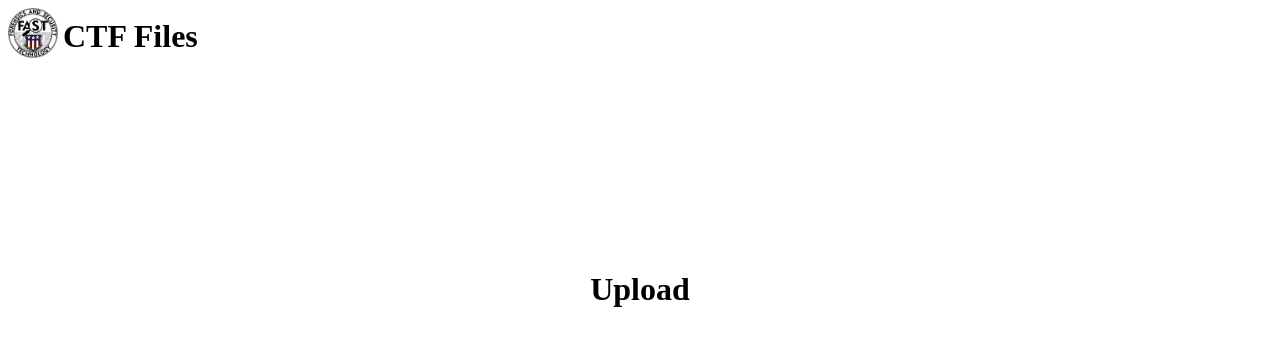
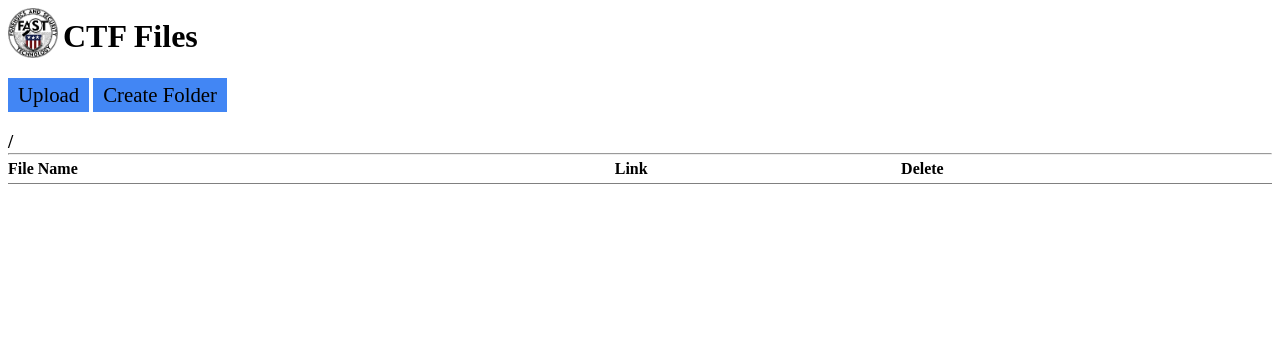
Before and after one commit to calpolyfast/FileProxy, a website: page views/index.html in a window 1280 px wide. Drawn offline with nearby package versions, Linux system fonts and the light colour scheme; files that its build step writes are made by us from their sources; files whose address does not match are found by name.

Commit message:
Most of basic files ui finished

```diff
--- /dev/null
+++ b/public/css/base.css
@@ -0,0 +1,16 @@
+#header {
+    height: 50px;
+    margin-bottom: 20px;
+}
+
+#logo {
+    width: 50px;
+    height: 50px;
+    float: left;
+}
+
+#header-title {
+    display: inline;
+    float: left;
+    margin: 10px 0 0 5px;
+}
--- a/public/css/index.css
+++ b/public/css/index.css
@@ -1,42 +1,33 @@
-#header {
-    height: 50px;
+.index-btn {
+    background-color: #4286f4;
+    border: none;
+    display: inline-block;
+    padding: 5px 10px;
+    font-size: 1.3em;
 }
 
-#logo {
-    width: 50px;
-    height: 50px;
-    float: left;
+#current-path {
+    margin-bottom: 0;
 }
 
-#header-title {
-    display: inline;
-    float: left;
-    margin: 10px 0 0 5px;
+#section-path > hr {
+    margin: 0;
 }
 
-
-#section-body {
-    width: 400px;
-    height: 100px;
-
-    position: absolute;
-    top: -200px;
-    bottom: 0;
-    left: 0;
-    right: 0;
-
-    margin: auto;
-    text-align: center;
+#table-files {
+    width: 100%;
+    border-collapse: collapse;
+    text-align: left;
 }
 
-#password-header {
-    margin: 0 0 10px 0;
+#table-files tr th {
+    padding: 5px 0;
 }
 
-#auth-form > input{
-    width: 390px;
-    height: 40px;
-    font-size: 28px;
-    padding: 0 10px;
-    border: 2px #6A6A6A solid;
+#table-files tr {
+    border-bottom: 1px solid gray;
 }
+
+#table-files tr td {
+    padding: 5px 0;
+}
--- /dev/null
+++ b/public/css/login.css
@@ -0,0 +1,25 @@
+#section-body {
+    width: 400px;
+    height: 100px;
+
+    position: absolute;
+    top: -200px;
+    bottom: 0;
+    left: 0;
+    right: 0;
+
+    margin: auto;
+    text-align: center;
+}
+
+#password-header {
+    margin: 0 0 10px 0;
+}
+
+#auth-form > input{
+    width: 390px;
+    height: 40px;
+    font-size: 28px;
+    padding: 0 10px;
+    border: 2px #6A6A6A solid;
+}
--- a/views/base.html
+++ b/views/base.html
@@ -1,8 +1,12 @@
-<html>
+ <html>
 <head>
+    <meta name="viewport" content="width=device-width, initial-scale=1">
+
     <title>CTF Files</title>
 
     <link rel="stylesheet" href="css/index.css">
+    <link rel="stylesheet" href="css/login.css">
+    <link rel="stylesheet" href="css/base.css">
 </head>
 <body>
     {% block header %}
@@ -14,6 +18,6 @@
 
     {% block body %}{% endblock %}
 
-
+    <script src="js/index.js"></script>
 </body>
 </html>
--- a/views/index.html
+++ b/views/index.html
@@ -1,7 +1,37 @@
 {% extends "base.html" %}
 
 {% block body %}
-<div id="section-body">
-  <h1 id="">Upload</h1>
+<div id="section-files">
+  <div id="control-btns">
+    <div id="upload-btn" class="index-btn">
+      Upload
+    </div>
+    <div id="create-folder-btn" class="index-btn">
+      Create Folder
+    </div>
+  </div>
+
+  <div id="section-path">
+    <h3 id="current-path">/</h3>
+    <hr>
+  </div>
+
+  <table id="table-files">
+    <tr>
+      <th>File Name</th>
+      <th>Link</th>
+      <th>Delete</th>
+    </tr>
+    <!--<tr>
+      <td>Jill</td>
+      <td>Smith</td>
+      <td>50</td>
+    </tr>
+    <tr>
+      <td>Eve</td>
+      <td>Jackson</td>
+      <td>94</td>
+    </tr>-->
+  </table>
 </div>
 {% endblock %}
```
Also changed, not shown: views/login.html (+1 -1 lines), public/js/index.js (added).
